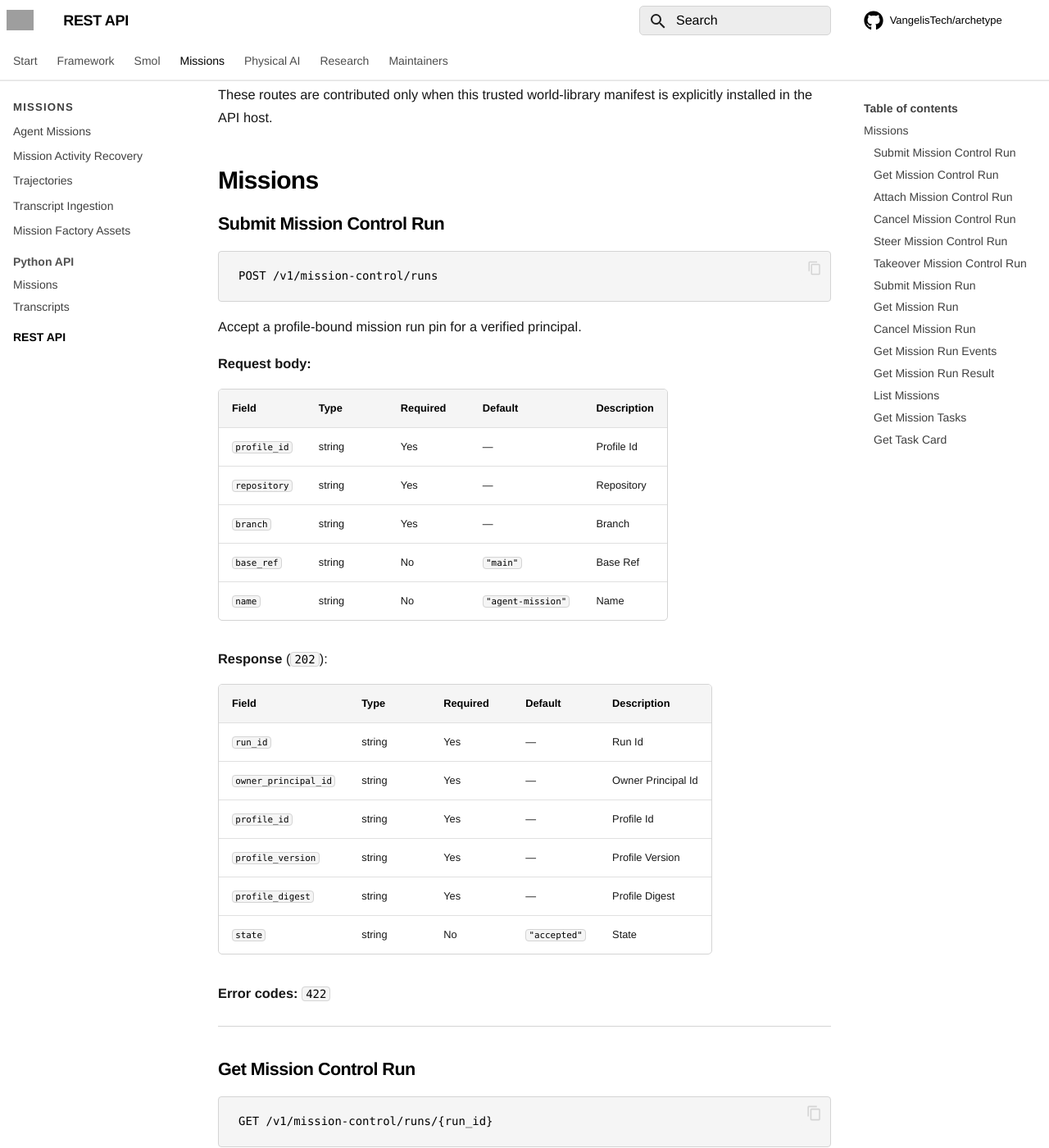
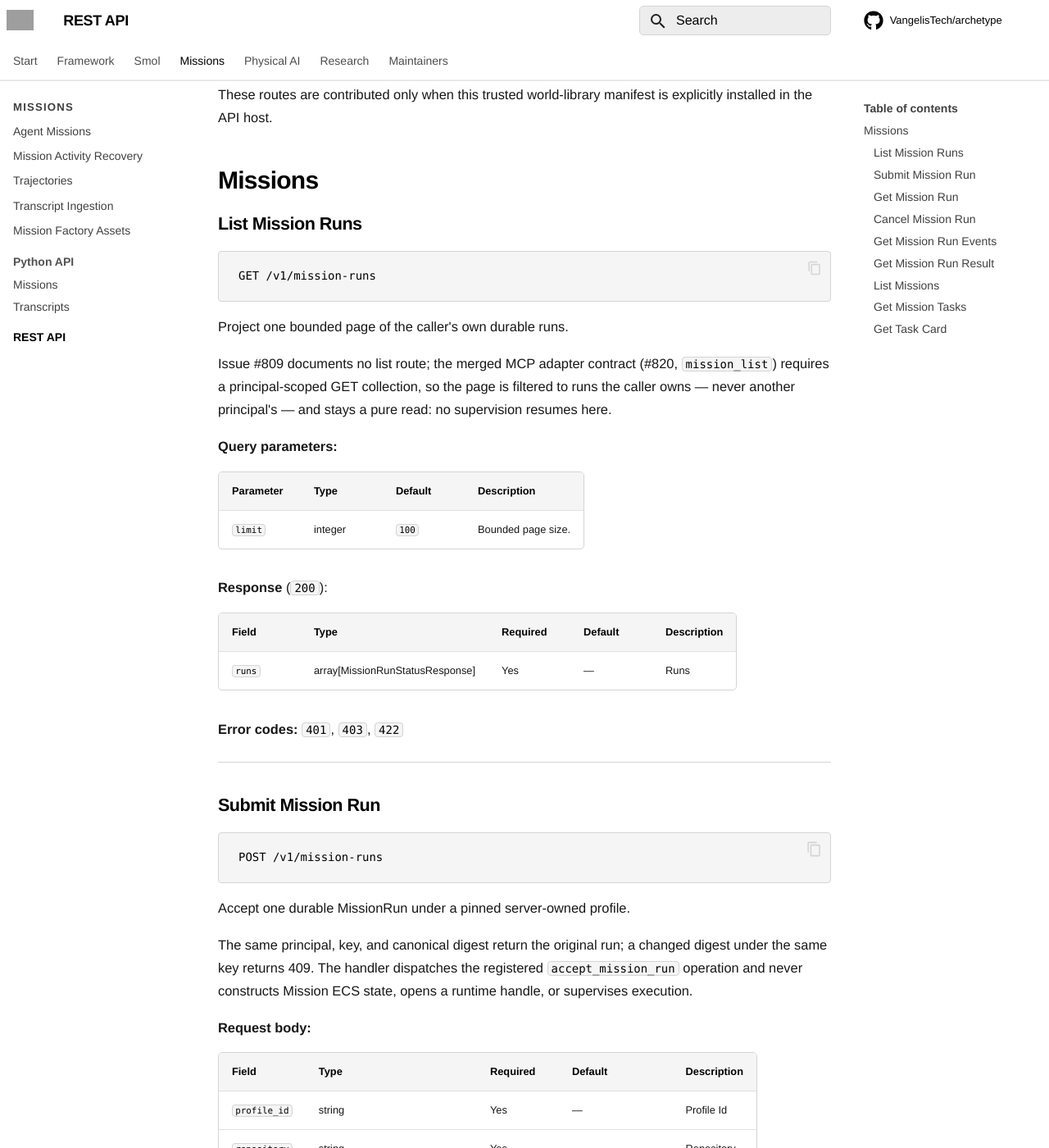
Before and after one commit to VangelisTech/archetype, an MkDocs documentation site: the page built from docs/reference/rest-api-missions.md, in a window 1280 px wide and 1400 px high, scrolled down 334 px. Shown: the whole window at 82% size. Built offline with MkDocs 1.6.1 and Material for MkDocs 9.7.7, drawn with Linux system fonts in a browser that asks for light colours; comment, search, counter and statistics services are not loaded; some of the changed text lies outside the part shown; grey boxes are pictures that could not be loaded.

Commit message:
feat(missions): add the principal-scoped MissionRun list route
The merged MCP adapter contract (#820) drift-enforces GET /v1/mission-runs
for its mission_list tool even though issue #809 documents no list route.
Publish it as a bounded newest-first page of the caller's own durable runs
through one new registered read operation (list_mission_runs); no
supervision resumes on a pure list read. Registry inventories, gate
coverage, package smoke, and generated references follow.

Co-Authored-By: Claude Fable 5 <noreply@anthropic.com>

````diff
--- a/docs/reference/rest-api-missions.md
+++ b/docs/reference/rest-api-missions.md
@@ -10,181 +10,32 @@ These routes are contributed only when this trusted world-library manifest is ex
 
 ## Missions
 
-### Submit Mission Control Run
+### List Mission Runs
 
 ```text
-POST /v1/mission-control/runs
+GET /v1/mission-runs
 ```
 
-Accept a profile-bound mission run pin for a verified principal.
+Project one bounded page of the caller's own durable runs.
 
-**Request body:**
+Issue #809 documents no list route; the merged MCP adapter contract
+(#820, ``mission_list``) requires a principal-scoped GET collection, so
+the page is filtered to runs the caller owns — never another
+principal's — and stays a pure read: no supervision resumes here.
 
-| Field | Type | Required | Default | Description |
-|-------|------|----------|---------|-------------|
-| `profile_id` | string | Yes | — | Profile Id |
-| `repository` | string | Yes | — | Repository |
-| `branch` | string | Yes | — | Branch |
-| `base_ref` | string | No | `"main"` | Base Ref |
-| `name` | string | No | `"agent-mission"` | Name |
+**Query parameters:**
 
-**Response** (`202`):
-
-| Field | Type | Required | Default | Description |
-|-------|------|----------|---------|-------------|
-| `run_id` | string | Yes | — | Run Id |
-| `owner_principal_id` | string | Yes | — | Owner Principal Id |
-| `profile_id` | string | Yes | — | Profile Id |
-| `profile_version` | string | Yes | — | Profile Version |
-| `profile_digest` | string | Yes | — | Profile Digest |
-| `state` | string | No | `"accepted"` | State |
-
-**Error codes:** `422`
-
----
-
-### Get Mission Control Run
-
-```text
-GET /v1/mission-control/runs/{run_id}
-```
-
-Read one accepted run pin the principal is allowed to see.
-
-**Path parameters:**
-
-| Parameter | Type | Description |
-|-----------|------|-------------|
-| `run_id` | string |  |
+| Parameter | Type | Default | Description |
+|-----------|------|---------|-------------|
+| `limit` | integer | `100` | Bounded page size. |
 
 **Response** (`200`):
 
 | Field | Type | Required | Default | Description |
 |-------|------|----------|---------|-------------|
-| `run_id` | string | Yes | — | Run Id |
-| `owner_principal_id` | string | Yes | — | Owner Principal Id |
-| `profile_id` | string | Yes | — | Profile Id |
-| `profile_version` | string | Yes | — | Profile Version |
-| `profile_digest` | string | Yes | — | Profile Digest |
-| `state` | string | No | `"accepted"` | State |
+| `runs` | array[MissionRunStatusResponse] | Yes | — | Runs |
 
-**Error codes:** `422`
-
----
-
-### Attach Mission Control Run
-
-```text
-POST /v1/mission-control/runs/{run_id}/attach
-```
-
-Authorize first-person attachment for one accepted run pin.
-
-**Path parameters:**
-
-| Parameter | Type | Description |
-|-----------|------|-------------|
-| `run_id` | string |  |
-
-**Response** (`200`):
-
-| Field | Type | Required | Default | Description |
-|-------|------|----------|---------|-------------|
-| `run_id` | string | Yes | — | Run Id |
-| `owner_principal_id` | string | Yes | — | Owner Principal Id |
-| `profile_id` | string | Yes | — | Profile Id |
-| `profile_version` | string | Yes | — | Profile Version |
-| `profile_digest` | string | Yes | — | Profile Digest |
-| `state` | string | No | `"accepted"` | State |
-
-**Error codes:** `422`
-
----
-
-### Cancel Mission Control Run
-
-```text
-POST /v1/mission-control/runs/{run_id}/cancel
-```
-
-Authorize cancellation for one accepted run pin.
-
-**Path parameters:**
-
-| Parameter | Type | Description |
-|-----------|------|-------------|
-| `run_id` | string |  |
-
-**Response** (`200`):
-
-| Field | Type | Required | Default | Description |
-|-------|------|----------|---------|-------------|
-| `run_id` | string | Yes | — | Run Id |
-| `owner_principal_id` | string | Yes | — | Owner Principal Id |
-| `profile_id` | string | Yes | — | Profile Id |
-| `profile_version` | string | Yes | — | Profile Version |
-| `profile_digest` | string | Yes | — | Profile Digest |
-| `state` | string | No | `"accepted"` | State |
-
-**Error codes:** `422`
-
----
-
-### Steer Mission Control Run
-
-```text
-POST /v1/mission-control/runs/{run_id}/steer
-```
-
-Authorize steering for one accepted run pin.
-
-**Path parameters:**
-
-| Parameter | Type | Description |
-|-----------|------|-------------|
-| `run_id` | string |  |
-
-**Response** (`200`):
-
-| Field | Type | Required | Default | Description |
-|-------|------|----------|---------|-------------|
-| `run_id` | string | Yes | — | Run Id |
-| `owner_principal_id` | string | Yes | — | Owner Principal Id |
-| `profile_id` | string | Yes | — | Profile Id |
-| `profile_version` | string | Yes | — | Profile Version |
-| `profile_digest` | string | Yes | — | Profile Digest |
-| `state` | string | No | `"accepted"` | State |
-
-**Error codes:** `422`
-
----
-
-### Takeover Mission Control Run
-
-```text
-POST /v1/mission-control/runs/{run_id}/takeover
-```
-
-Authorize writable takeover for one accepted run pin.
-
-**Path parameters:**
-
-| Parameter | Type | Description |
-|-----------|------|-------------|
-| `run_id` | string |  |
-
-**Response** (`200`):
-
-| Field | Type | Required | Default | Description |
-|-------|------|----------|---------|-------------|
-| `run_id` | string | Yes | — | Run Id |
-| `owner_principal_id` | string | Yes | — | Owner Principal Id |
-| `profile_id` | string | Yes | — | Profile Id |
-| `profile_version` | string | Yes | — | Profile Version |
-| `profile_digest` | string | Yes | — | Profile Digest |
-| `state` | string | No | `"accepted"` | State |
-
-**Error codes:** `422`
+**Error codes:** `401`, `403`, `422`
 
 ---
 
````
Also changed, not shown: docs/reference/python/missions.md (+0 -3 lines), 15 other files.
